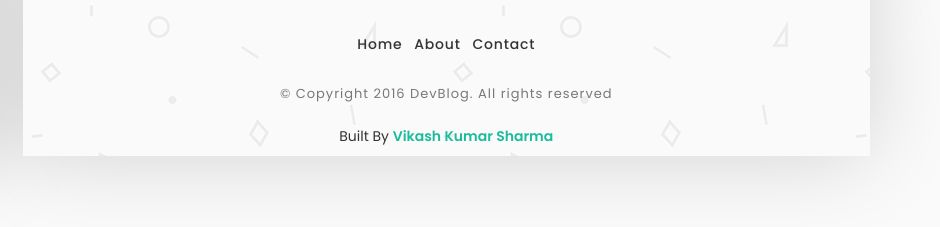
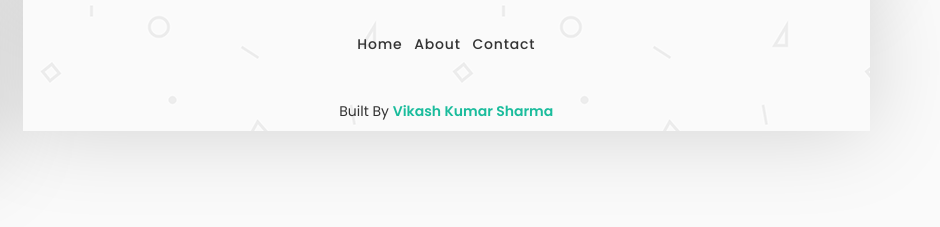
Before and after one commit to vikashhrs/myblog, a website: page public/index.html in a window 1280 px wide. Shown: the part 353-580 px from the top of the page, 340-1280 px from the left. Drawn offline with nearby package versions, Linux system fonts and the light colour scheme; some packages are replaced by stand-ins of ours; no server answers.

Commit message:
index page updated

```diff
--- a/public/index.html
+++ b/public/index.html
@@ -16,7 +16,7 @@
     <meta name="robots" content="index,follow">
 
 
-    <title>Vikash - Personal Blog Template</title>
+    <title>Vikash - My Blog</title>
 
     <!-- Favicon -->
     <link rel="shortcut icon" href="images/favicon/favicon.ico">
@@ -140,7 +140,7 @@
                             <li><a href="#!contact">Contact</a></li>
                         </ul>
 
-                        <p>© Copyright 2016 DevBlog. All rights reserved</p>
+
 
 
                         <!-- UiPasta Credit Start -->
```
